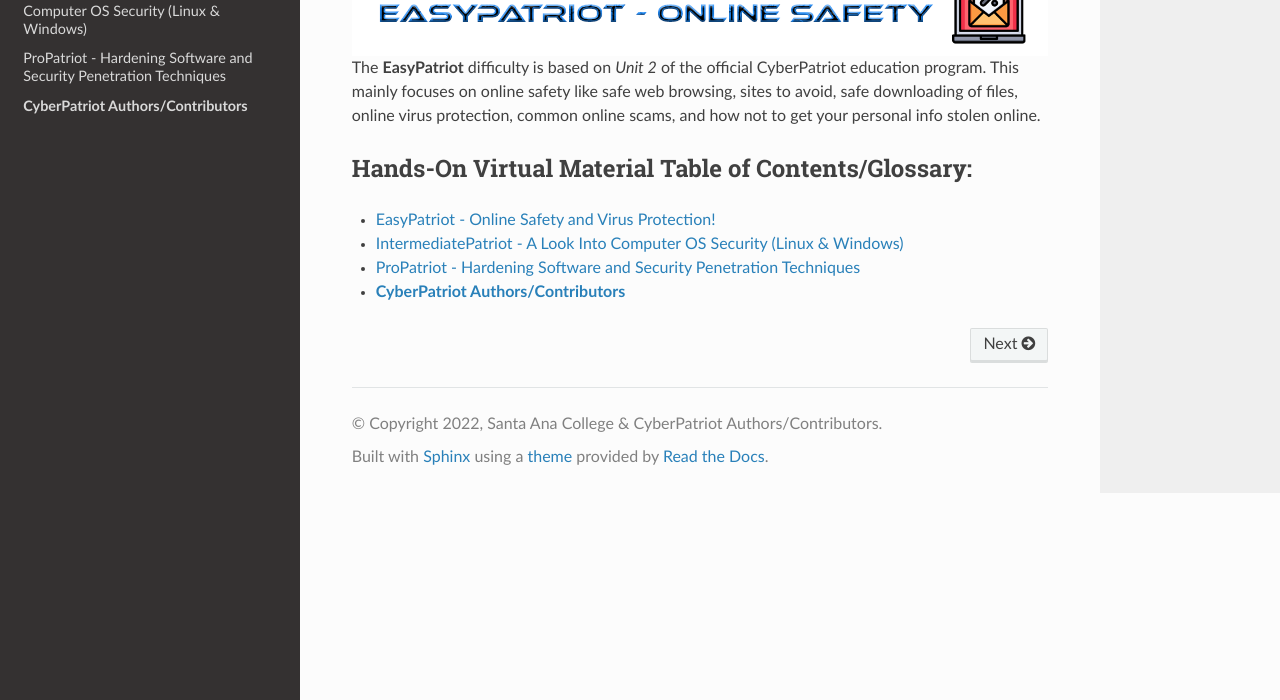
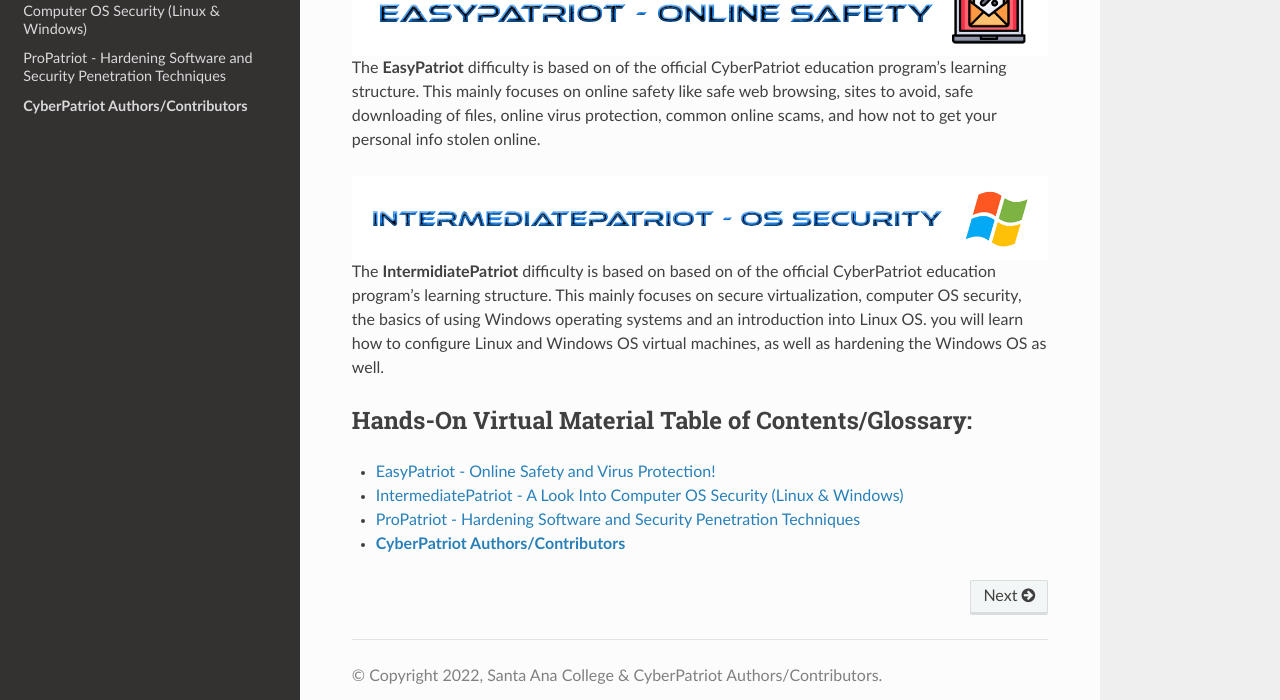
Before and after one commit to natt96z/cybersac, a Sphinx documentation site: the page built from docs/source/index.rst, in a window 1280 px wide and 900 px high, scrolled down 724 px, cut to the strip 200-900 px from the top of the window. Built offline with Sphinx 7.4.7 and the Read the Docs theme 2.0.0, drawn with Linux system fonts in a browser that asks for light colours.

Commit message:
Update index.rst

```diff
--- a/docs/source/index.rst
+++ b/docs/source/index.rst
@@ -19,7 +19,14 @@
    :align: center
 
 .. note::
-The **EasyPatriot** difficulty is based on *Unit 2* of the official CyberPatriot education program. This mainly focuses on online safety like safe web browsing, sites to avoid, safe downloading of files, online virus protection, common online scams, and how not to get your personal info stolen online.
+The **EasyPatriot** difficulty is based on of the official CyberPatriot education program's learning structure. This mainly focuses on online safety like safe web browsing, sites to avoid, safe downloading of files, online virus protection, common online scams, and how not to get your personal info stolen online.
+
+.. image:: https://raw.githubusercontent.com/natt96z/cybersac/main/docs/img/Intermidiate%20Patriot.png
+   :width: 100%
+   :align: center
+
+.. note::
+The **IntermidiatePatriot** difficulty is based on based on of the official CyberPatriot education program's learning structure. This mainly focuses on secure virtualization, computer OS security, the basics of using Windows operating systems and an introduction into Linux OS. you will learn how to configure Linux and Windows OS virtual machines, as well as hardening the Windows OS as well.
 
 Hands-On Virtual Material Table of Contents/Glossary:
 *******************************************************
```
